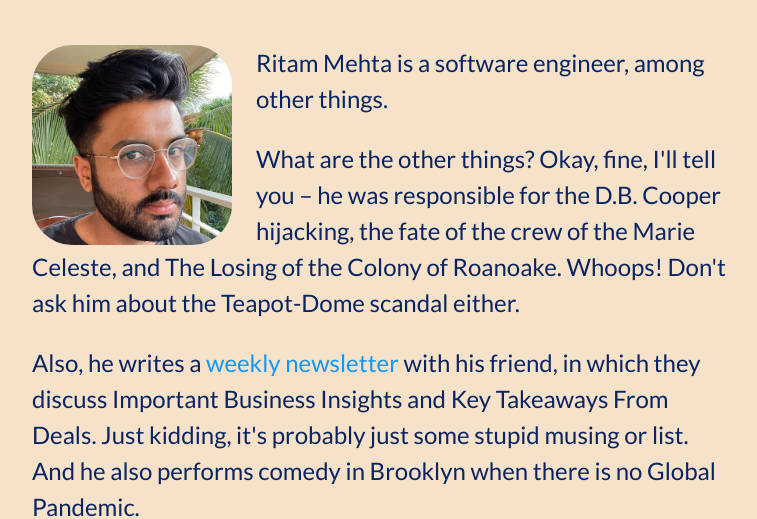
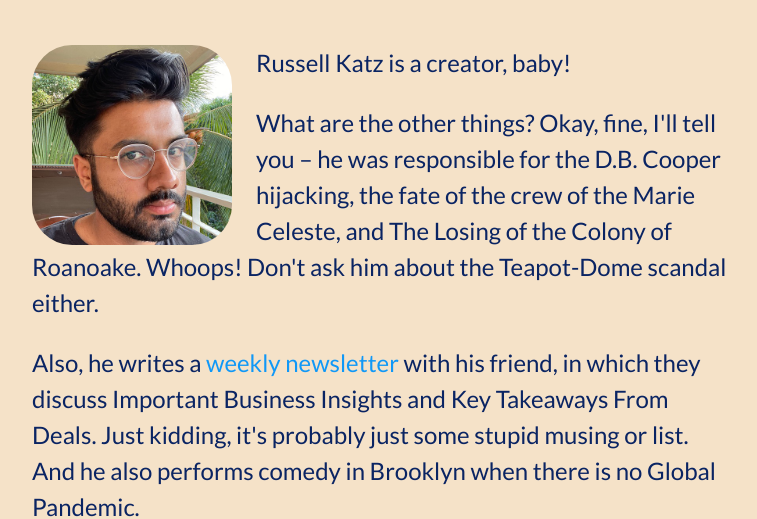
Before and after one commit to rumpopo/rumpopo.github.io, a plain HTML site: page index.html in a window 1280 px wide. Shown: the part 282-801 px from the top of the page, without its empty margins (40-797 px from the left). Drawn offline with Linux system fonts and the light colour scheme.

Commit message:
updated body text

```diff
--- a/index.html
+++ b/index.html
@@ -19,7 +19,7 @@
         </div>
         <div id="about-me">
             <img id="headshot" class="float-left" src="images/headshot.jpg">
-            <p>Ritam Mehta is a software engineer, among other things.</p>
+            <p>Russell Katz is a creator, baby!</p>
             <p>What are the other things? Okay, fine, I'll tell you – he was responsible for the D.B. Cooper hijacking, the fate of the crew of the Marie Celeste, and The Losing of the Colony of Roanoake. Whoops! Don't ask him about the Teapot-Dome scandal either.</p>
             <p>Also, he writes a <a href="https://lowliftask.substack.com">weekly newsletter</a> with his friend, in which they discuss Important Business Insights and Key Takeaways From Deals. Just kidding, it's probably just some stupid musing or list. And he also performs comedy in Brooklyn when there is no Global Pandemic.</p>
             <p>Please reach out to him (fine, me) if you like anything you see here – I'm always looking for new projects and ideas to work on!</p>
```
